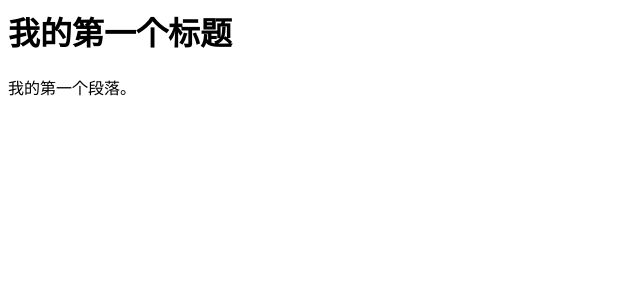
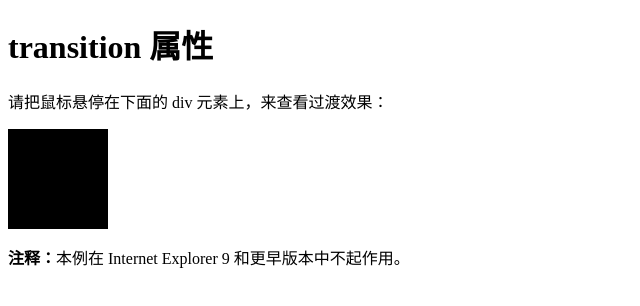
Before and after one commit to zzzdxs/fallday.github.io, a plain HTML site: page index.html in a window 1280 px wide. Shown: the whole page, without its empty margins (0-640 px from the left). Drawn offline with Linux system fonts and the light colour scheme.

Commit message:
Update index.html

```diff
--- a/index.html
+++ b/index.html
@@ -1,9 +1,29 @@
+<!DOCTYPE html>
 <html>
+<head>
+<style>
+div {
+  width: 100px;
+  height: 100px;
+  background: black;
+  transition: width 2s;
+}
+
+div:hover {
+  width: 200px;
+}
+</style>
+<title>昨日意志降临</title>
+</head>
 <body>
 
-<h1>我的第一个标题</h1>
+<h1>transition 属性</h1>
 
-<p>我的第一个段落。</p>
+<p>请把鼠标悬停在下面的 div 元素上，来查看过渡效果：</p>
+
+<div></div>
+
+<p><b>注释：</b>本例在 Internet Explorer 9 和更早版本中不起作用。</p>
 
 </body>
 </html>
```
